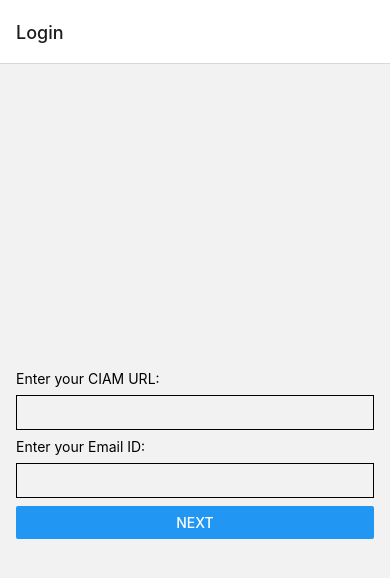
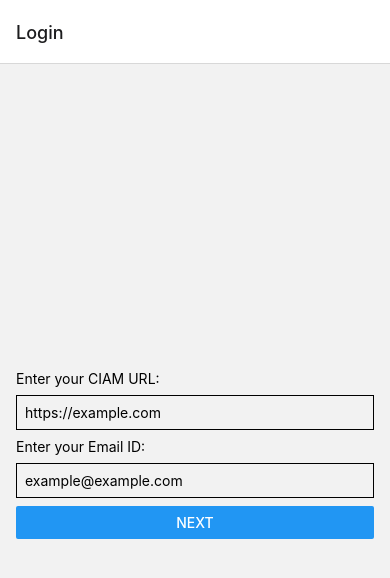
Before and after one commit to Shubhankaryadav/Arcon-Authenticator-App, a React Native app: screen /Login in a window 390 px wide. Shown: the top 578 px of the page. Built offline with nearby package versions, Linux system fonts and the light colour scheme.

Commit message:
CIAM URL & Email (Mandatory + Validation)

```diff
--- a/screens/LoginScreen.js
+++ b/screens/LoginScreen.js
@@ -1,13 +1,38 @@
 import React, { useState } from 'react';
 import PropTypes from 'prop-types';
-import { View, Text, TextInput, Button, StyleSheet } from 'react-native';
+import { View, Text, TextInput, Button, Alert, StyleSheet } from 'react-native';
 import AsyncStorage from '@react-native-async-storage/async-storage';
 
 const LoginScreen = ({ navigation }) => {
   const [ciamUrl, setCiamUrl] = useState('');
   const [email, setEmail] = useState('');
 
+  const validateUrl = (url) => {
+    const urlPattern = new RegExp('^(https?:\\/\\/)?' + // protocol
+      '((([a-z\\d]([a-z\\d-]*[a-z\\d])*)\\.?)+[a-z]{2,}|' + // domain name
+      '((\\d{1,3}\\.){3}\\d{1,3}))' + // OR ip (v4) address
+      '(\\:\\d+)?(\\/[-a-z\\d%_.~+]*)*' + // port and path
+      '(\\?[;&a-z\\d%_.~+=-]*)?' + // query string
+      '(\\#[-a-z\\d_]*)?$', 'i'); // fragment locator
+    return !!urlPattern.test(url);
+  };
+
+  const validateEmail = (email) => {
+    const emailPattern = /^[^\s@]+@[^\s@]+\.[^\s@]+$/;
+    return emailPattern.test(email);
+  };
+
   const handleNext = async () => {
+    if (!ciamUrl || !validateUrl(ciamUrl)) {
+      Alert.alert('Invalid URL', 'Please enter a valid CIAM URL.');
+      return;
+    }
+
+    if (!email || !validateEmail(email)) {
+      Alert.alert('Invalid Email', 'Please enter a valid Email ID.');
+      return;
+    }
+
     await AsyncStorage.setItem('ciamUrl', ciamUrl);
     await AsyncStorage.setItem('email', email);
     navigation.navigate('EmailValidation');
@@ -16,19 +41,30 @@ const LoginScreen = ({ navigation }) => {
   return (
     <View style={styles.container}>
       <Text>Enter your CIAM URL:</Text>
-      <TextInput style={styles.input} value={ciamUrl} onChangeText={setCiamUrl} />
+      <TextInput
+        style={styles.input}
+        value={ciamUrl}
+        onChangeText={setCiamUrl}
+        placeholder="https://example.com"
+      />
       <Text>Enter your Email ID:</Text>
-      <TextInput style={styles.input} value={email} onChangeText={setEmail} />
+      <TextInput
+        style={styles.input}
+        value={email}
+        onChangeText={setEmail}
+        placeholder="example@example.com"
+        keyboardType="email-address"
+      />
       <Button title="Next" onPress={handleNext} />
     </View>
   );
 };
 
 LoginScreen.propTypes = {
-    navigation: PropTypes.shape({
-      navigate: PropTypes.func.isRequired,
-    }).isRequired,
-  };
+  navigation: PropTypes.shape({
+    navigate: PropTypes.func.isRequired,
+  }).isRequired,
+};
 
 const styles = StyleSheet.create({
   container: { flex: 1, justifyContent: 'center', padding: 16 },
```
